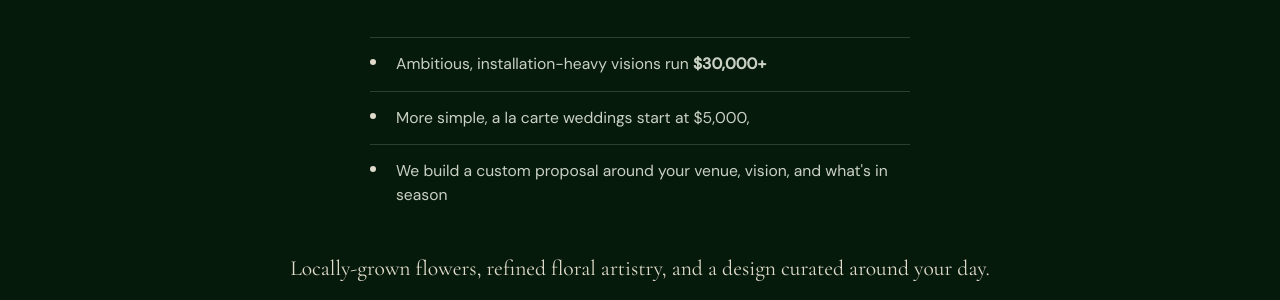
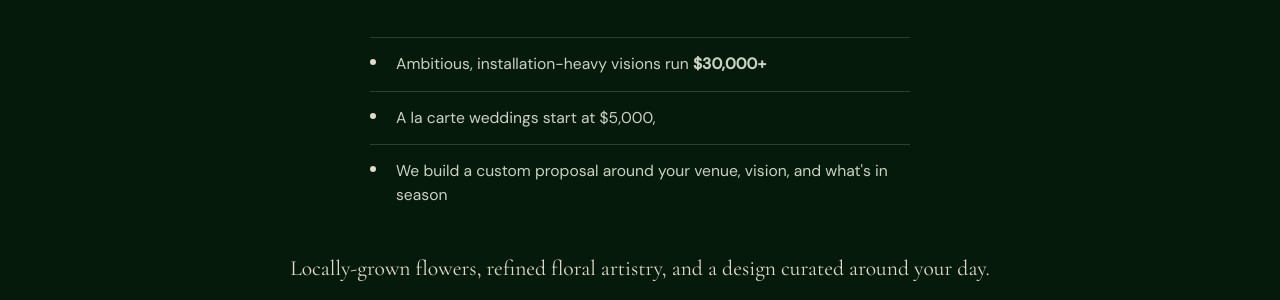
Before and after one commit to jshplhm/goldenflowers, a Jekyll site: the page built from weddings/index.md, in a window 1280 px wide and 900 px high, scrolled down 3634 px. Shown: the part 153-453 px from the top of the window. Built offline with Jekyll 4.4.1, drawn with Linux system fonts in a browser that asks for light colours.

Commit message:
Update site copy in _data/weddings.yml via inline editor

```diff
--- a/_data/weddings.yml
+++ b/_data/weddings.yml
@@ -82,7 +82,7 @@
   price_sub: Typical Full service Lake Tahoe wedding
   points:
     - Ambitious, installation-heavy visions run **$30,000+**
-    - More simple, a la carte weddings start at $5,000,
+    - A la carte weddings start at $5,000,
     - We build a custom proposal around your venue, vision, and what's in season
   tagline: Locally-grown flowers, refined floral artistry, and a design curated
     around your day.
```
